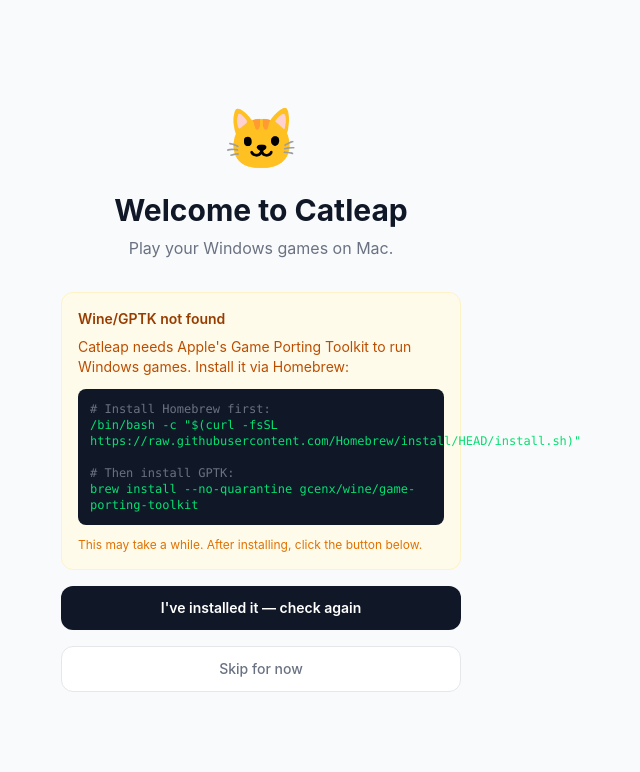
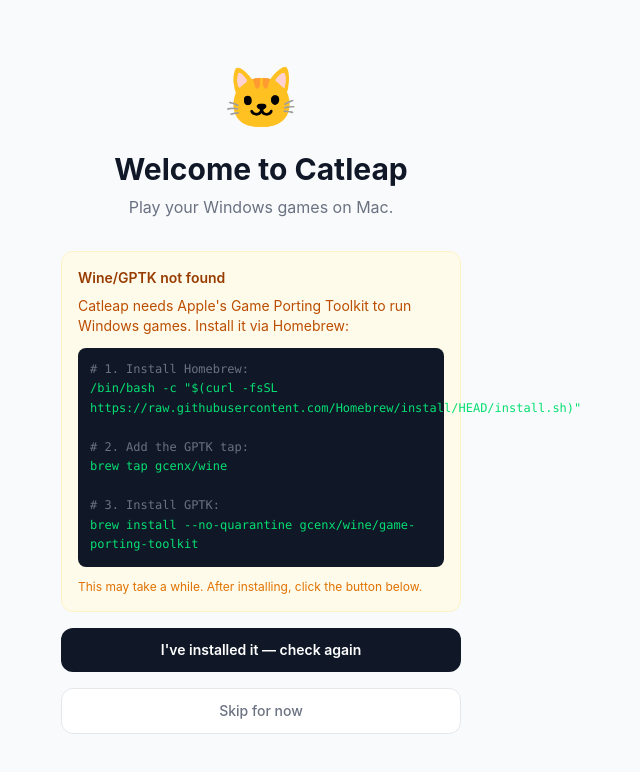
Before and after one commit to gufao/catleap, a React (Vite) app: page / in a window 1280 px wide. Shown: the top 772 px of the page, without its empty margins (379-1019 px from the left). Built offline with nearby package versions, Linux system fonts and the light colour scheme.

Commit message:
fix: show brew tap command before GPTK install in onboarding

```diff
--- a/src/pages/FirstRun.tsx
+++ b/src/pages/FirstRun.tsx
@@ -109,18 +109,32 @@
                 Catleap needs Apple's Game Porting Toolkit to run Windows games.
                 Install it via Homebrew:
               </p>
-              <div className="bg-gray-900 rounded-lg p-3 font-mono text-xs text-green-400 select-all">
+              <div className="bg-gray-900 rounded-lg p-3 font-mono text-xs text-green-400 select-all leading-relaxed">
                 {wineStatus?.homebrew_available ? (
-                  <>brew install --no-quarantine gcenx/wine/game-porting-toolkit</>
+                  <>
+                    <span className="text-gray-500"># Add the GPTK tap:</span>
+                    <br />
+                    brew tap gcenx/wine
+                    <br />
+                    <br />
+                    <span className="text-gray-500"># Install GPTK:</span>
+                    <br />
+                    brew install --no-quarantine gcenx/wine/game-porting-toolkit
+                  </>
                 ) : (
                   <>
-                    <span className="text-gray-500"># Install Homebrew first:</span>
+                    <span className="text-gray-500"># 1. Install Homebrew:</span>
                     <br />
                     /bin/bash -c "$(curl -fsSL
                     https://raw.githubusercontent.com/Homebrew/install/HEAD/install.sh)"
                     <br />
                     <br />
-                    <span className="text-gray-500"># Then install GPTK:</span>
+                    <span className="text-gray-500"># 2. Add the GPTK tap:</span>
+                    <br />
+                    brew tap gcenx/wine
+                    <br />
+                    <br />
+                    <span className="text-gray-500"># 3. Install GPTK:</span>
                     <br />
                     brew install --no-quarantine gcenx/wine/game-porting-toolkit
                   </>
```
Also changed, not shown: 1 other file (tests, documents, lock files or other folders).
